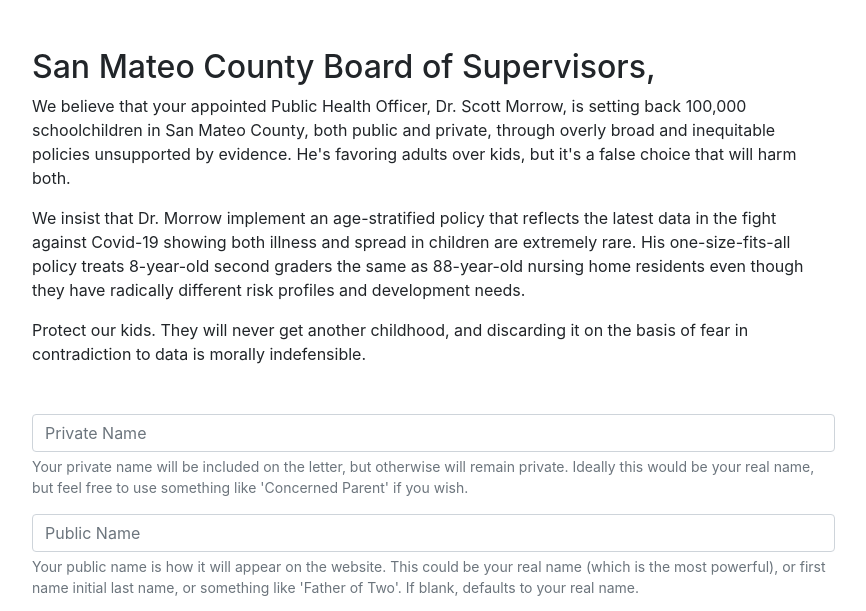
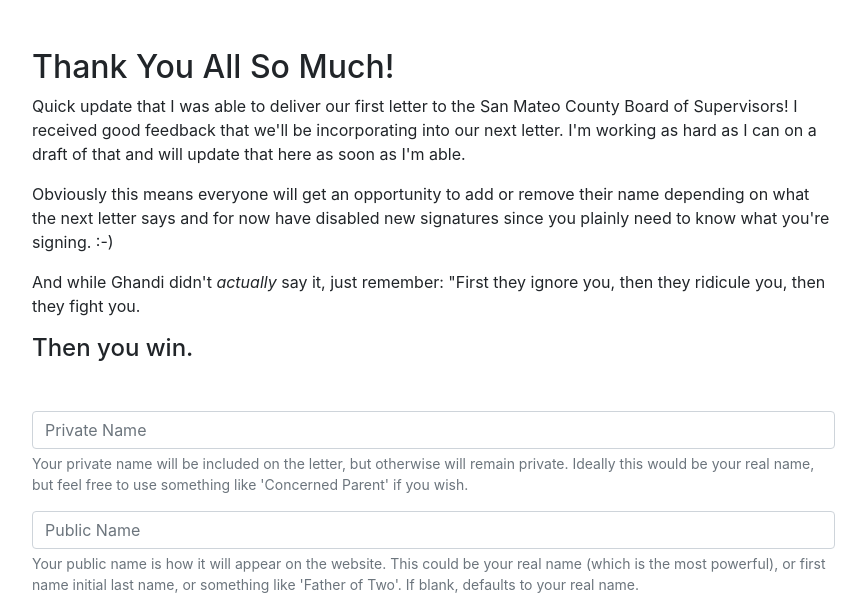
Before and after one commit to dbinetti/start-normal, a Django app: page /letter in a window 1280 px wide. Shown: the part 56-667 px from the top of the page, without its empty margins (68-934 px from the left). Run offline with Django 3.2, Linux system fonts and the light colour scheme; some libraries are stand-ins or nearby versions.

Commit message:
Update letter.html

```diff
--- a/project/app/templates/app/letter.html
+++ b/project/app/templates/app/letter.html
@@ -4,17 +4,28 @@
 {% block content %}
 <section class='my-5 col-lg-9'>
 <h2>
-  San Mateo County Board of Supervisors,
+  Thank You All So Much!
 </h2>
   <p>
-    We believe that your appointed Public Health Officer, Dr. Scott Morrow, is setting back 100,000 schoolchildren in San Mateo County, both public and private, through overly broad and inequitable policies unsupported by evidence.  He's favoring adults over kids, but it's a false choice that will harm both.
+    Quick update that I was able to deliver our first letter to the San Mateo
+    County Board of Supervisors!  I received good feedback that
+    we'll be incorporating into our next letter.  I'm working as hard as I can on a
+    draft of that and will update that here as soon as I'm able.
   </p>
   <p>
-    We insist that Dr. Morrow implement an age-stratified policy that reflects the latest data in the fight against Covid-19 showing both illness and spread in children are extremely rare.  His one-size-fits-all policy treats 8-year-old second graders the same as 88-year-old nursing home residents even though they have radically different risk profiles and development needs.
+    Obviously this means everyone will get an opportunity to add or remove their name
+    depending on what the next letter says and for now have disabled new signatures since you plainly need to know what you're signing. :-)
   </p>
-  <p>
-    Protect our kids.  They will never get another childhood, and discarding it on the basis of fear in contradiction to data is morally indefensible.
-  </p>
+
+<p>
+   And while Ghandi didn't <em>actually</em> say it, just remember:  "First they ignore you, then they ridicule you, then they fight you.
+</p>
+<h4>
+  Then you win.
+</h4>
+<p>
+
+</p>
 </section>
 <section class='mt-2 col-lg-9'>
   <form method='post' action='{% url "letter" %}' class='form-horizontal' role='form'>
```
